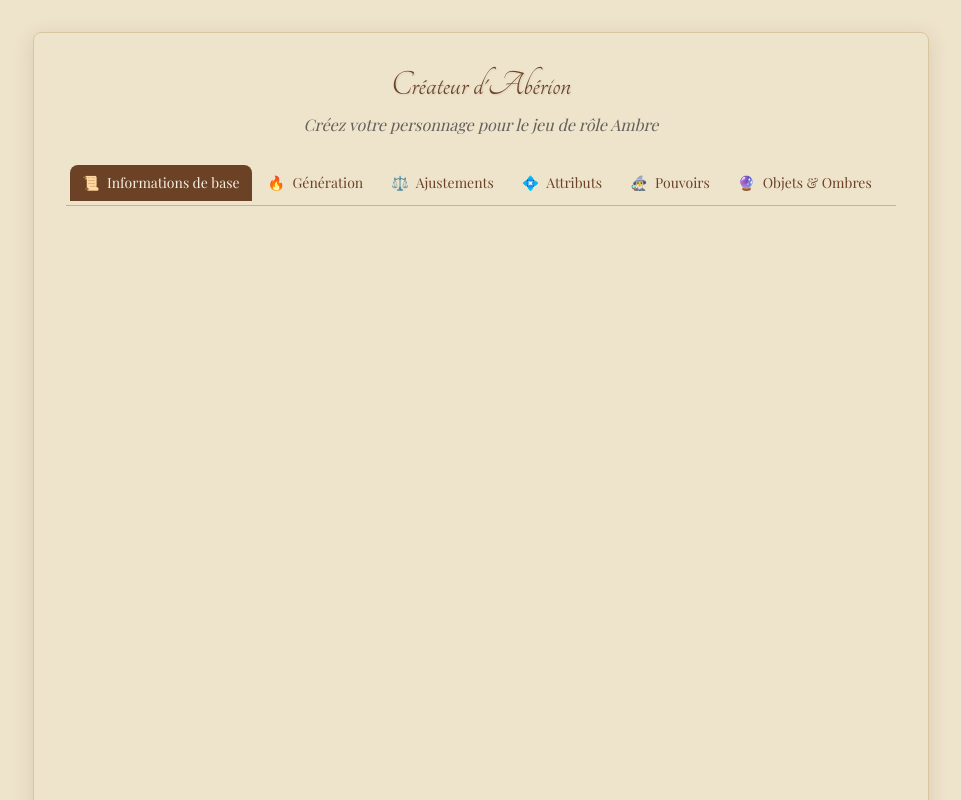
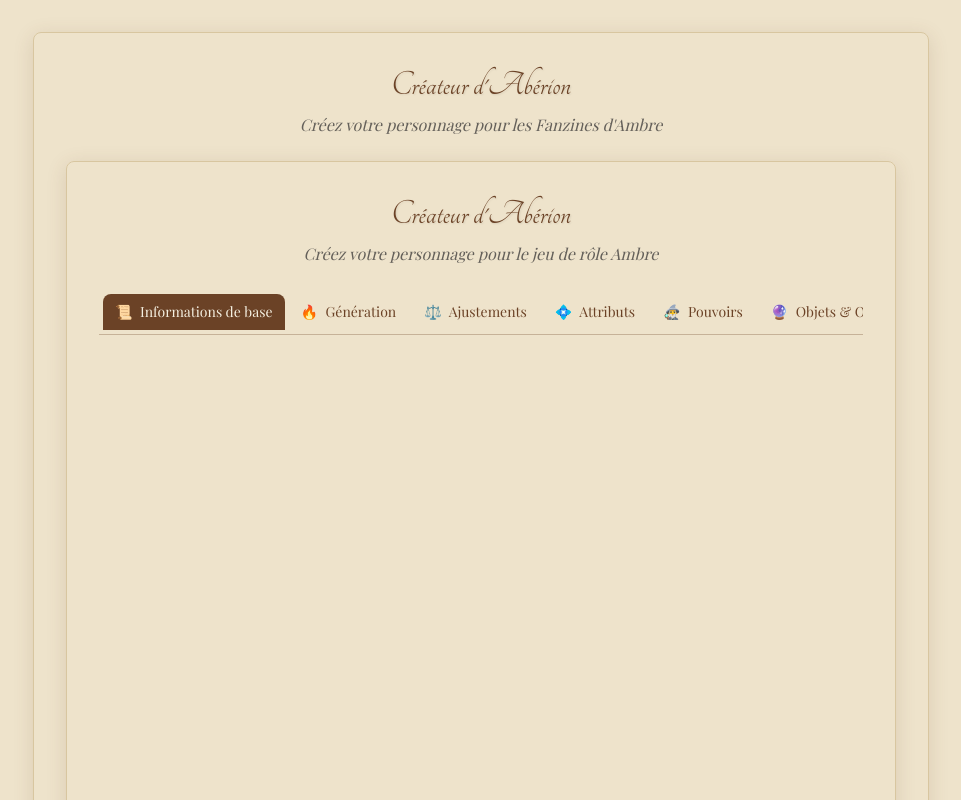
Before and after one commit to Wurikane/ab, a React (Vite) app: page / in a window 1280 px wide. Shown: the top 800 px of the page, without its empty margins (159-1120 px from the left). Built offline with nearby package versions, Linux system fonts and the light colour scheme; a web font is replaced by a local one.

Commit message:
feat: Display basic info section and update description
- Display the basic info section.
- Update the description text.

```diff
--- a/src/components/CharacterSheet.tsx
+++ b/src/components/CharacterSheet.tsx
@@ -1,4 +1,3 @@
-
 import React, { useState, useEffect } from 'react';
 import { toast } from 'sonner';
 import { CharacterData, allAttributes, availablePowers, calculateTotalPointsSpent } from '../utils/calculations';
--- a/src/pages/Index.tsx
+++ b/src/pages/Index.tsx
@@ -5,7 +5,13 @@ import CharacterSheet from '../components/CharacterSheet';
 const Index: React.FC = () => {
   return (
     <div className="min-h-screen py-8 px-4">
-      <CharacterSheet />
+      <div className="max-w-4xl mx-auto parchment-container">
+        <div className="text-center mb-6 animate-fade-in">
+          <h1 className="text-4xl font-cursive text-medieval-brown mb-2">Créateur d'Abérion</h1>
+          <p className="text-medieval-ink/70 italic">Créez votre personnage pour les Fanzines d'Ambre</p>
+        </div>
+        <CharacterSheet />
+      </div>
     </div>
   );
 };
```
